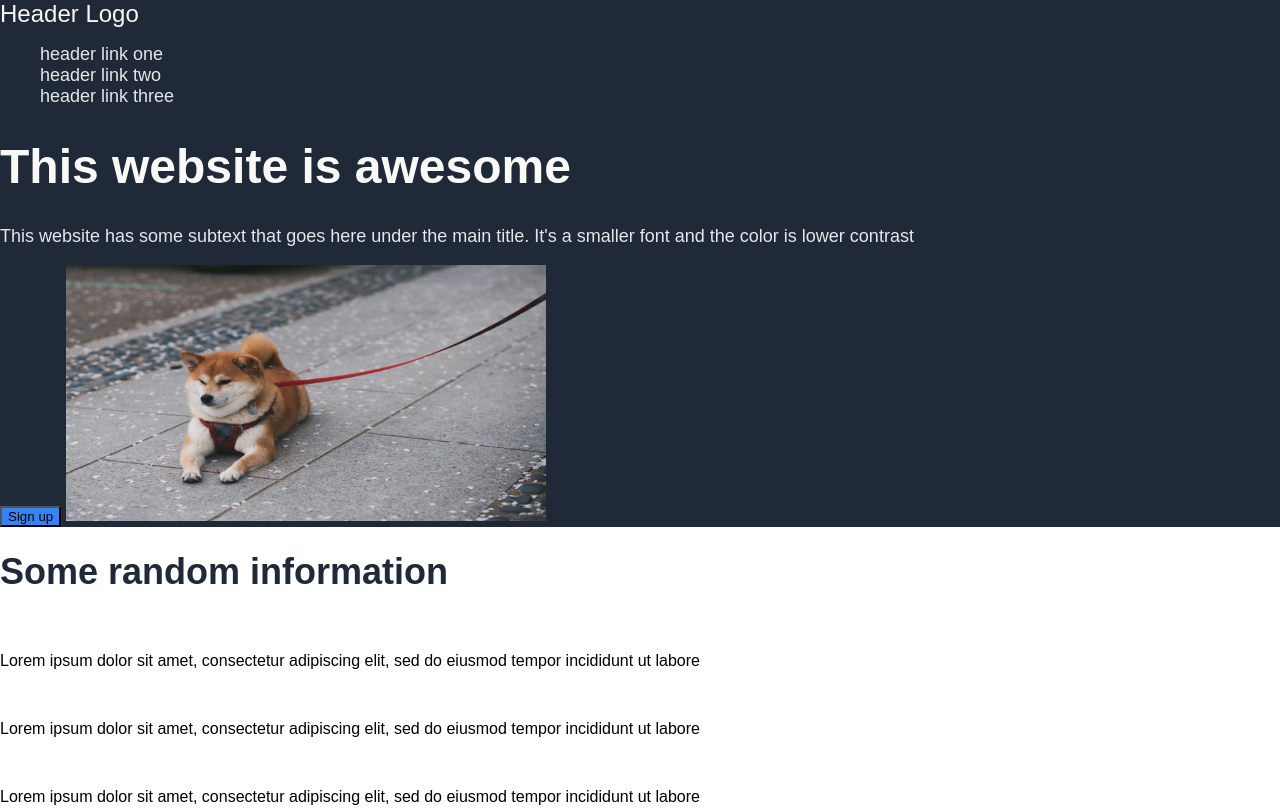
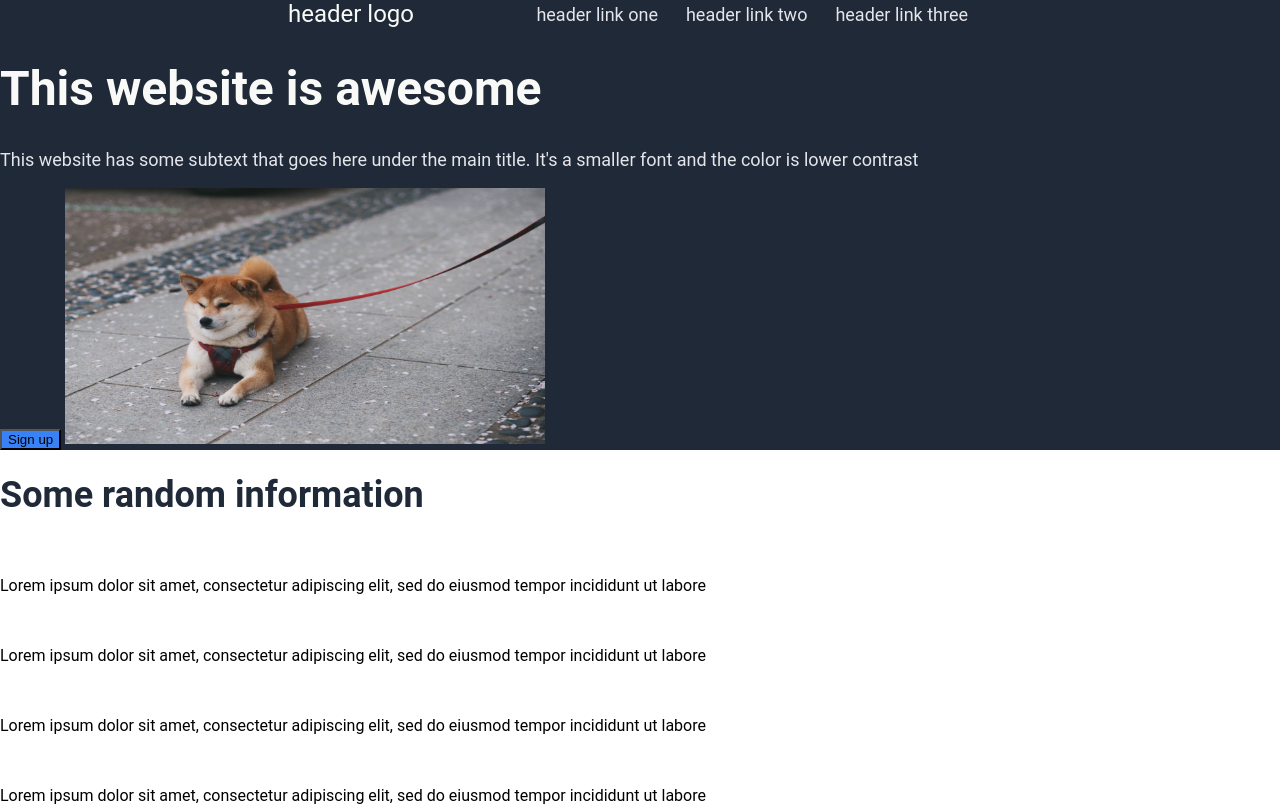
Before and after one commit to stevenmck97/landing-page-project, a plain HTML site: page index.html in a window 1280 px wide. Shown: the top 809 px of the page. Drawn offline with Linux system fonts and the light colour scheme.

Commit message:
Aligned navbar to match project outline. Moved first-container out of header section and renamed it hero. Removed header and put a div named navbar in its place. Removed ul and li tags as they were unnecessary.

```diff
--- a/index.html
+++ b/index.html
@@ -8,21 +8,24 @@
     <title>Landing Page</title>
 </head>
 <body>
-    <header>
-        <div class="header-logo">Header Logo</div>
-        <ul>
-            <li><a href="google.com" class="header-link">header link one</a></li>
-            <li><a href="google.com" class="header-link">header link two</a></li>
-            <li><a href="google.com" class="header-link">header link three</a></li>
-        </ul>
+    <nav class="navbar">
+        <div class="nav-logo">
+            <a href="google.com" class="header-link header-logo">header logo</a>
+        </div>
 
-        <div class="first-container">
-            <h1 class="hero-main-text">This website is awesome</h1>
-            <p class="hero-second-text">This website has some subtext that goes here under the main title. It's a smaller font and the color is lower contrast</p>
-            <button class="header-button">Sign up</button>
-            <img src="pexels-photo-dog.jpeg" alt="Placeholder image" class="header-img">
+        <div class="nav-links">
+            <a href="google.com" class="header-link">header link one</a>
+            <a href="google.com" class="header-link">header link two</a>
+            <a href="google.com" class="header-link">header link three</a>
         </div>
-    </header>
+    </nav>
+
+    <div class="hero">
+        <h1 class="hero-main-text">This website is awesome</h1>
+        <p class="hero-second-text">This website has some subtext that goes here under the main title. It's a smaller font and the color is lower contrast</p>
+        <button class="header-button">Sign up</button>
+        <img src="pexels-photo-dog.jpeg" alt="Placeholder image" class="header-img">
+    </div>
 
     <div class="second-container">
         <h1 class="info-text">Some random information</h1>
--- a/styles.css
+++ b/styles.css
@@ -2,14 +2,61 @@
 body {
     margin: 0;
     padding: 0;
-    font-family:sans-serif;
+    display: flex;
+    flex-direction: column;
+    font-family: 'Roboto', arial;
 
 }
 
-/* Header section */
+/* Navbar section */
 
-header, footer {
+.navbar, .hero, footer {
     background-color: #1F2937;
+
+
+}
+
+.navbar{
+    display: flex;
+    align-items: center;
+    justify-content: space-between;
+}
+
+.header-logo {
+    width: 84px;
+    height: 84px;
+    margin-right: auto;
+}
+
+.header-link {
+    margin-left: auto;
+    padding: 0px 24px 0px 0px;
+}
+
+.nav-logo{
+    padding-left: 18em;
+}
+
+.nav-links {
+    padding-right: 18em;
+}
+
+/* .nav-logo, .nav-links{
+    display: flex;
+    justify-content: center;
+} */
+
+/* .nav-links {
+    justify-content: flex-end;
+} */
+
+/* .header-logo {
+    display: flex;
+    justify-content: flex-end
+} */
+
+ul {
+    display: flex;
 
 }
 
@@ -25,9 +72,9 @@ header, footer {
     text-decoration: none;
 }
 
-li {
+/* li {
     list-style-type: none;
-}
+} */
 
 .header-logo {
     font-size: 24px;
```
